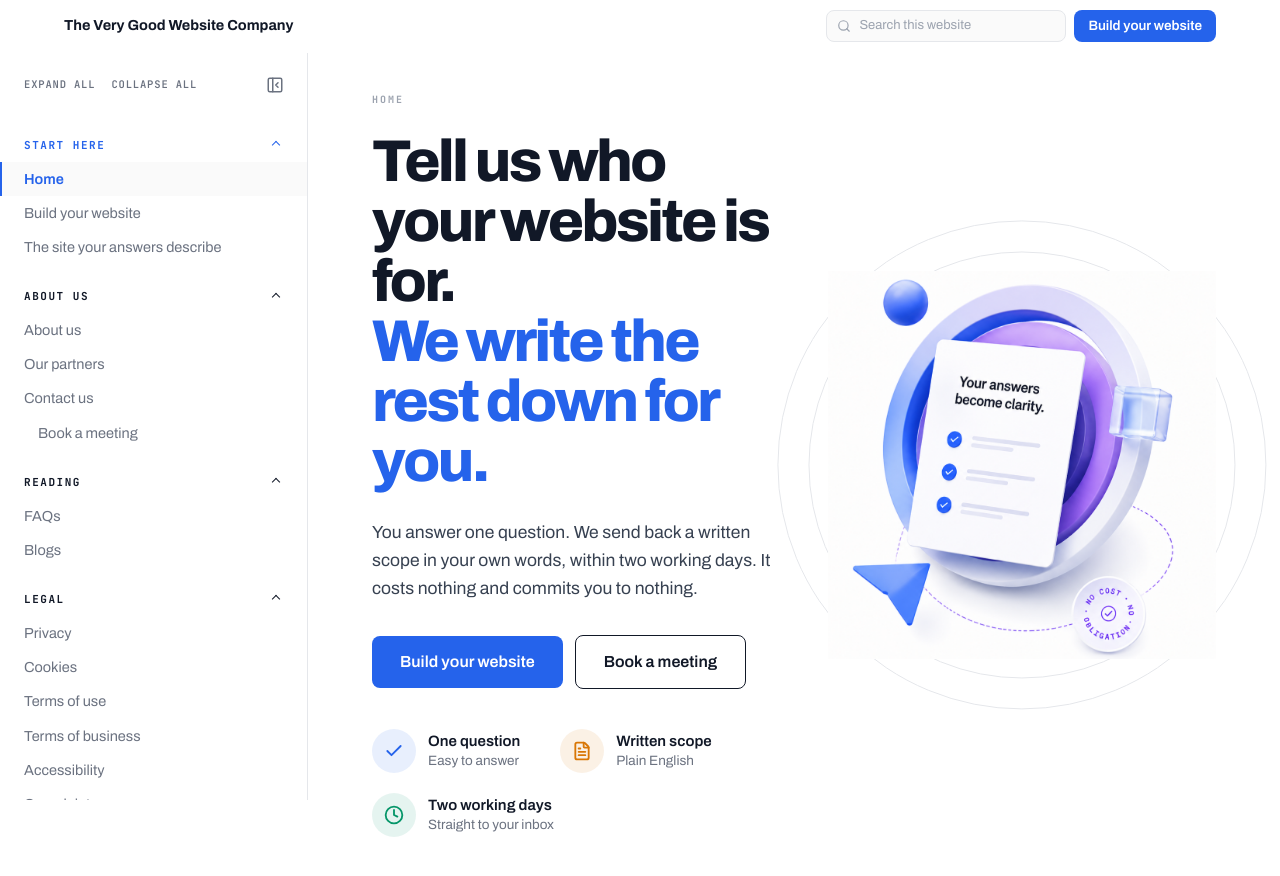
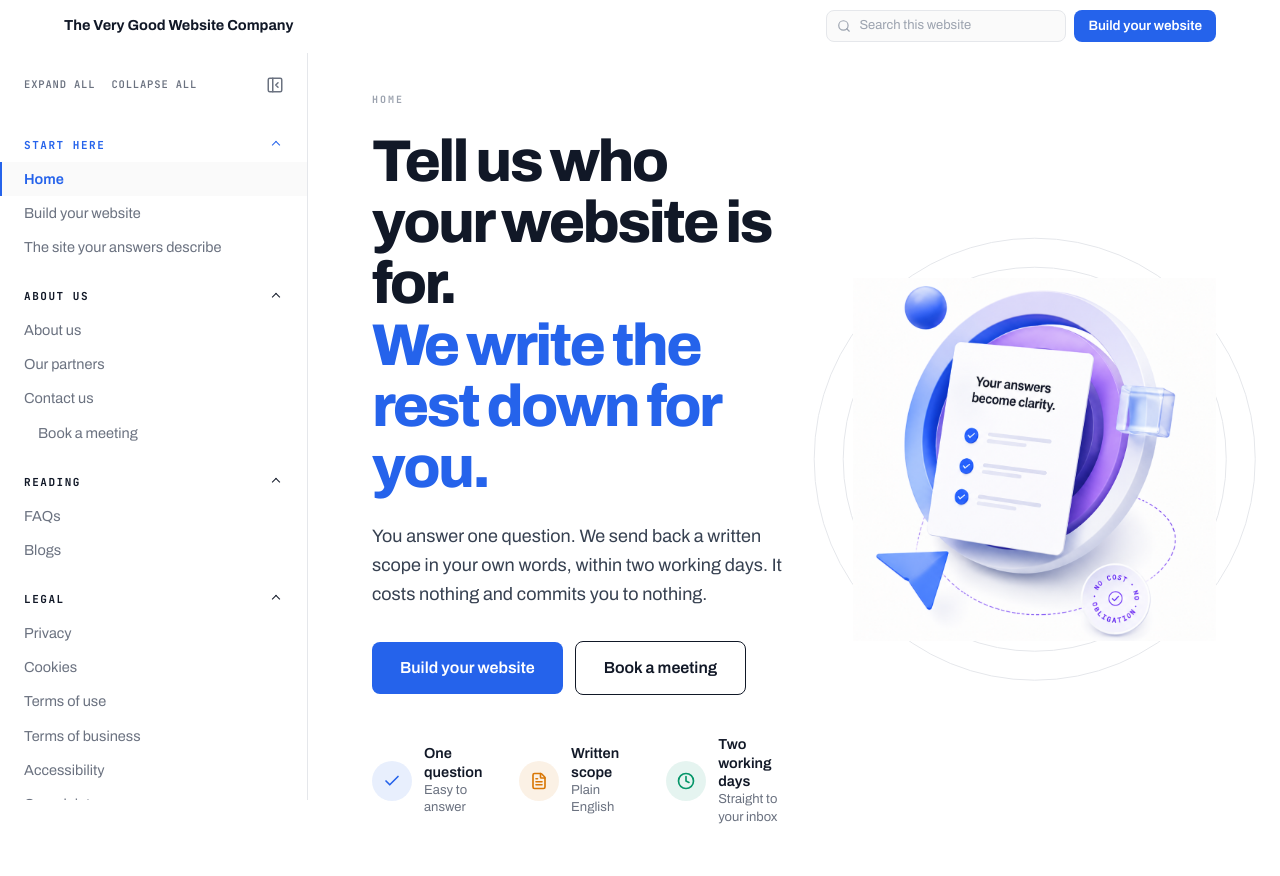
Before and after one commit to ayodhbhojithh/twinloom, a Next.js app: page / in a window 1280 px wide. Built offline with nearby package versions, Linux system fonts and the light colour scheme.

Commit message:
Add RINGS constant and update Hero component layout for improved design consistency. Adjust spacing, typography, and grid structure to enhance visual flow and user experience.

```diff
--- a/components/home/hero.tsx
+++ b/components/home/hero.tsx
@@ -34,6 +34,16 @@ const POINTS = [
 ] as const;
 
 /**
+ * The rings, as a share of the artwork.
+ *
+ * Percentages of the lockup rather than of the column or the window, so the
+ * rings hold one relationship to the picture at every width. Measured off the
+ * column they drifted: a wide window grew the column past the artwork's own cap
+ * and the outer ring floated away from it.
+ */
+const RINGS = [58, 74, 90, 106, 122];
+
+/**
  * The home page.
  *
  * One screenful and nothing under it: the claim, the standfirst, the two ways
@@ -41,10 +51,9 @@ const POINTS = [
  * set once in `globals.css`, so this cannot drift out of step with the header
  * when the header changes.
  *
- * Concentric outlines spread from behind the artwork rather than behind the
- * type, so the rings frame the picture. They are sized as a percentage of their
- * own column instead of the window, so they hold their relationship to the
- * artwork at every width rather than swallowing it on a wide screen.
+ * The spacing down the left column is one ladder, 24 / 24 / 32 / 40, rather than
+ * a value picked per block. Four steps that each read as bigger than the last is
+ * what makes a column look set rather than assembled.
  *
  * A server component. There is nothing interactive on this page, so it ships no
  * JavaScript at all.
@@ -55,54 +64,59 @@ export function Hero() {
   const promise = at > -1 ? SITE.tagline.slice(at + 2) : "";
 
   return (
-    <section className="page-frame relative isolate flex min-h-[var(--stage)] flex-col justify-center overflow-clip py-10">
-      <div className="grid max-w-wide items-center gap-x-12 gap-y-12 lg:grid-cols-[minmax(0,1fr)_minmax(0,46%)]">
+    <section className="page-frame relative isolate flex min-h-[var(--stage)] flex-col justify-center overflow-clip py-12 lg:py-10">
+      <div className="grid max-w-wide items-center gap-x-12 gap-y-14 lg:grid-cols-[minmax(0,1.15fr)_minmax(0,1fr)] xl:gap-x-16">
         <div className="min-w-0">
           <p className="font-mono text-[10px] font-bold tracking-[0.2em] text-label uppercase">
             Home
           </p>
 
-          <h1 className="mt-6 max-w-[15ch] text-[clamp(34px,4.6vw,68px)] leading-[1.02] font-extrabold tracking-[-0.048em] text-ink">
+          <h1 className="mt-6 max-w-[21ch] text-[clamp(34px,4.6vw,68px)] leading-[1.04] font-extrabold tracking-[-0.045em] text-ink">
             {claim}
-            {promise ? <span className="block text-active">{promise}</span> : null}
+            {promise ? (
+              <span className="block text-active">{promise}</span>
+            ) : null}
           </h1>
 
-          <p className="mt-7 max-w-[48ch] text-[16.5px] leading-[1.6] text-body sm:text-[17.5px]">
+          <p className="mt-6 max-w-[58ch] text-[17px] leading-[1.6] text-body sm:text-[18px]">
             {SITE.description}
           </p>
 
           <div className="mt-8 flex flex-wrap items-center gap-3">
             <Link
               href={ROUTES.build}
-              className="inline-flex items-center rounded-field bg-active px-7 py-[14px] text-[16px] font-semibold text-white transition-opacity hover:opacity-90"
+              className="inline-flex items-center rounded-field bg-active px-6 py-[13px] text-[15.5px] font-semibold text-white transition-opacity hover:opacity-90 sm:px-7 sm:py-[14px] sm:text-[16px]"
             >
               Build your website
             </Link>
             <Link
               href={ROUTES.book}
-              className="inline-flex items-center rounded-field border border-ink bg-field px-7 py-[14px] text-[16px] font-semibold text-ink transition-colors hover:bg-ink hover:text-white"
+              className="inline-flex items-center rounded-field border border-ink bg-field px-6 py-[13px] text-[15.5px] font-semibold text-ink transition-colors hover:bg-ink hover:text-white sm:px-7 sm:py-[14px] sm:text-[16px]"
             >
               Book a meeting
             </Link>
           </div>
 
-          <ul className="mt-10 flex flex-wrap gap-x-10 gap-y-5">
+          {/* A grid rather than a wrapping row: three even columns keep the
+              titles on one baseline, where flex-wrap left them stepping down as
+              soon as one of them ran on. */}
+          <ul className="mt-10 grid gap-x-6 gap-y-5 sm:grid-cols-3">
             {POINTS.map((point) => (
-              <li key={point.title} className="flex items-center gap-3">
+              <li key={point.title} className="flex min-w-0 items-center gap-3">
                 <span
                   aria-hidden
                   className={cn(
-                    "flex size-11 shrink-0 items-center justify-center rounded-pill",
+                    "flex size-10 shrink-0 items-center justify-center rounded-pill",
                     point.ring,
                   )}
                 >
-                  <point.icon className="size-5" strokeWidth={2.2} />
+                  <point.icon className="size-[18px]" strokeWidth={2.2} />
                 </span>
                 <span className="min-w-0">
-                  <span className="block text-[15px] leading-[1.3] font-semibold text-ink">
+                  <span className="block text-[14.5px] leading-[1.3] font-semibold text-ink">
                     {point.title}
                   </span>
-                  <span className="block text-[13.5px] leading-[1.35] text-quiet">
+                  <span className="block text-[13px] leading-[1.35] text-quiet">
                     {point.note}
                   </span>
                 </span>
@@ -111,15 +125,24 @@ export function Hero() {
           </ul>
         </div>
 
-        <div className="relative flex min-w-0 items-center justify-center">
-          <div aria-hidden className="pointer-events-none absolute inset-0 -z-10">
-            {[62, 78, 94, 110, 126].map((size, ring) => (
+        {/* One lockup: the artwork and the rings share a box, so they scale
+            together. The box is what the column resizes, not the picture. */}
+        <div className="mx-auto flex w-full max-w-[400px] justify-center lg:mx-0 lg:ml-auto lg:max-w-[520px] xl:max-w-[560px]">
+          <div className="relative w-full">
+            <div
+              aria-hidden
+              className="pointer-events-none absolute inset-0 -z-10"
+            >
+              {RINGS.map((size, ring) => (
                 <span
                   key={size}
                   style={{ width: `${size}%`, aspectRatio: "1" }}
                   className={cn(
                     "absolute top-1/2 left-1/2 -translate-x-1/2 -translate-y-1/2 rounded-pill border",
                     ring < 2 ? "border-active/25" : "border-border",
+                    /* The two widest are noise on a small screen, where they
+                       are mostly cropped anyway. */
+                    ring > 2 && "hidden sm:block",
                   )}
                 />
               ))}
@@ -127,18 +150,19 @@ export function Hero() {
 
             {/* `preload` rather than the deprecated `priority`, because this is
                 the largest thing on the screen and must not be lazy loaded.
-              `sizes` is what makes Next generate a width based srcset: without
-              it the browser assumes the image is viewport wide and pulls a far
-              larger file than this column ever needs. */}
+                `sizes` is what makes Next generate a width based srcset:
+                without it the browser assumes the image is viewport wide and
+                pulls a far larger file than this column ever needs. */}
             <Image
               src="/right-image.png"
               alt="A written scope headed 'Your answers become clarity', with three answers ticked off."
               width={999}
               height={999}
               preload
-            sizes="(max-width: 1024px) 88vw, 44vw"
-            className="h-auto w-full max-w-[560px]"
+              sizes="(max-width: 640px) 88vw, (max-width: 1024px) 400px, 560px"
+              className="h-auto w-full"
             />
+          </div>
         </div>
       </div>
     </section>
```
Lines whose indentation alone changed are shown as unchanged.
